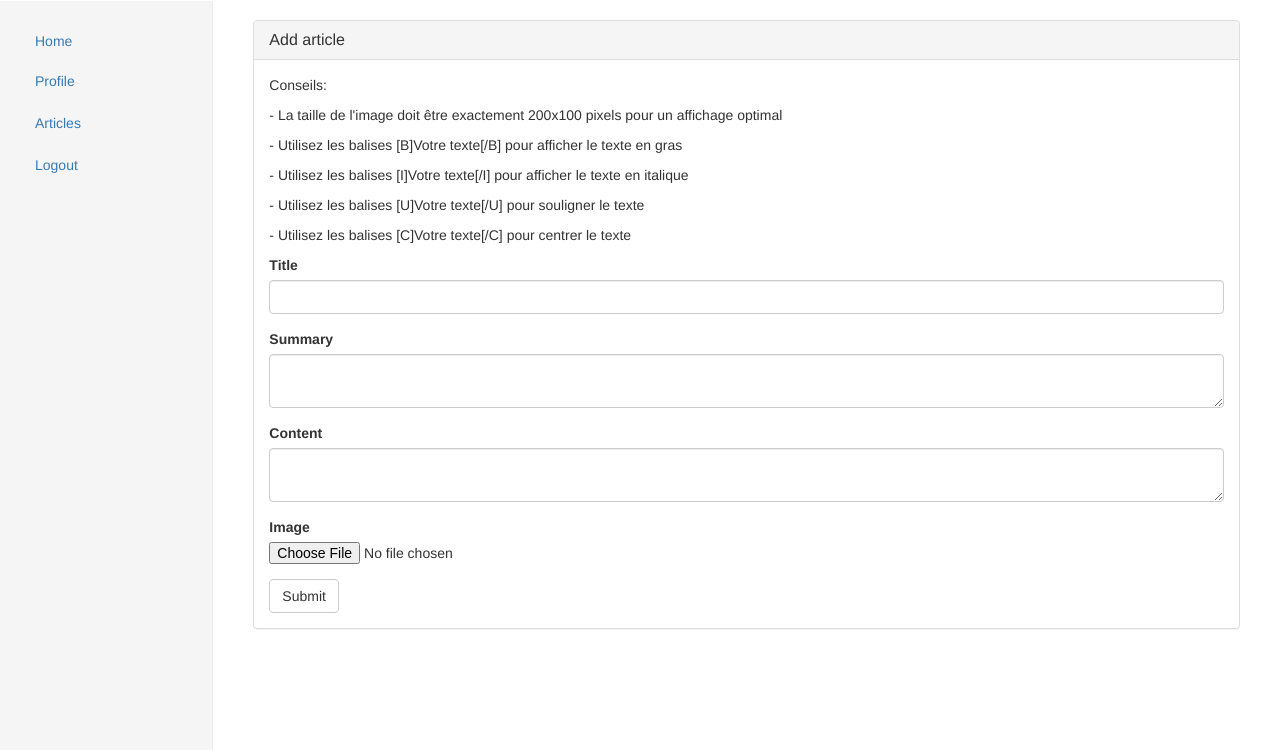
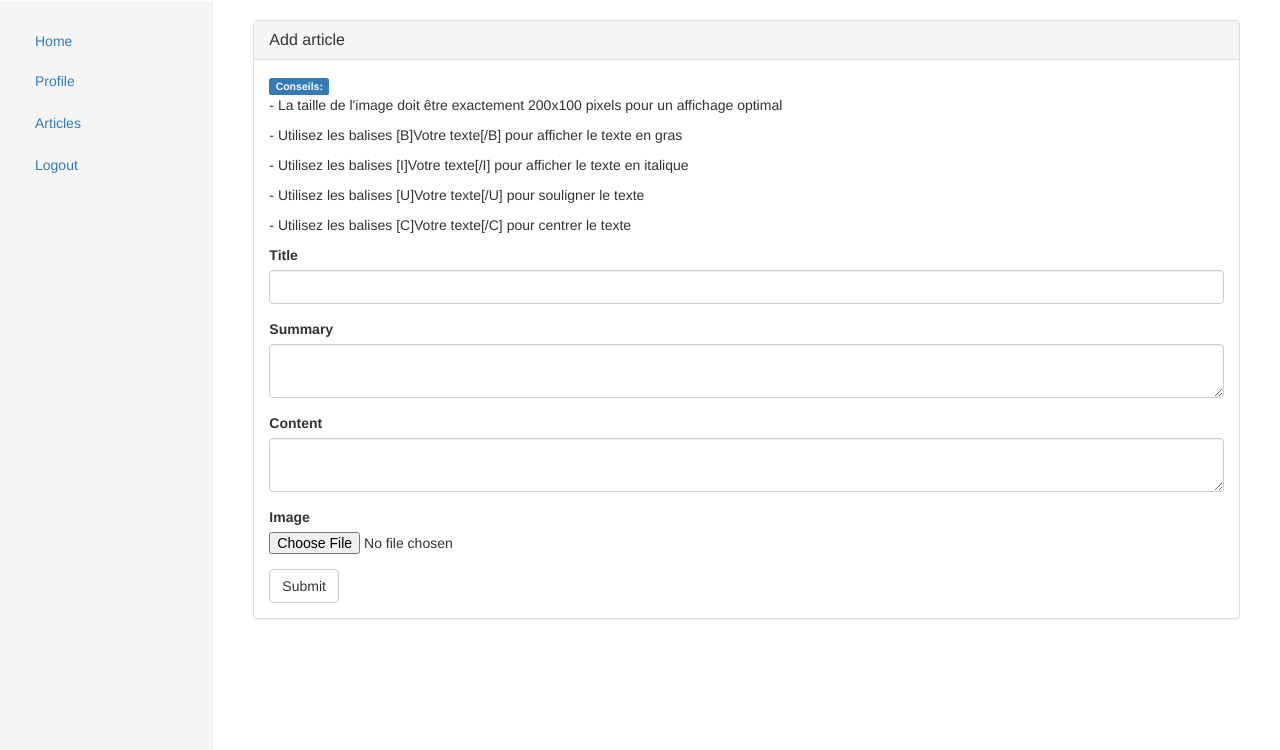
Before and after one commit to kahl-l/Flask-Administration, a Flask app: page /article/add in a window 1280 px wide. Shown: the part 50-800 px from the top of the page. Run offline with Flask 2, Linux system fonts and the light colour scheme; the visitor is signed in with stand-in values (Sample User, id 1); some libraries are stand-ins or nearby versions.

Commit message:
Change title

```diff
--- a/app/templates/article/add.html
+++ b/app/templates/article/add.html
@@ -7,7 +7,7 @@
 			<h3 class="panel-title">Add article</h3>
 		</div>
 		<div class="panel-body">
-			<p>Conseils:</p>
+			<span class="label label-primary">Conseils:</span>
 			<p>- La taille de l'image doit être exactement 200x100 pixels pour un affichage optimal </p>
 			<p>- Utilisez les balises [B]Votre texte[/B] pour afficher le texte en gras</p>
 			<p>- Utilisez les balises [I]Votre texte[/I] pour afficher le texte en italique</p>
```
